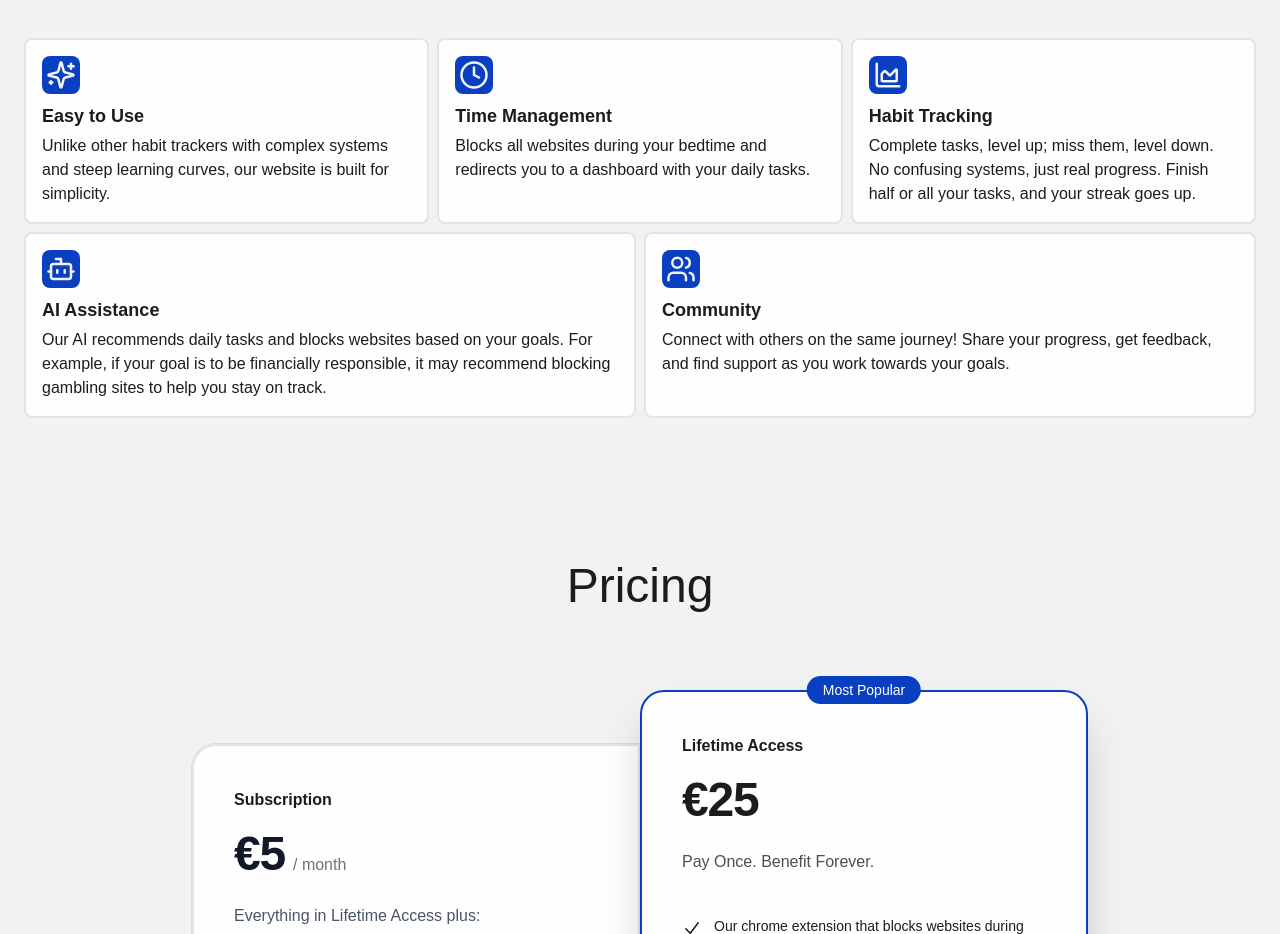
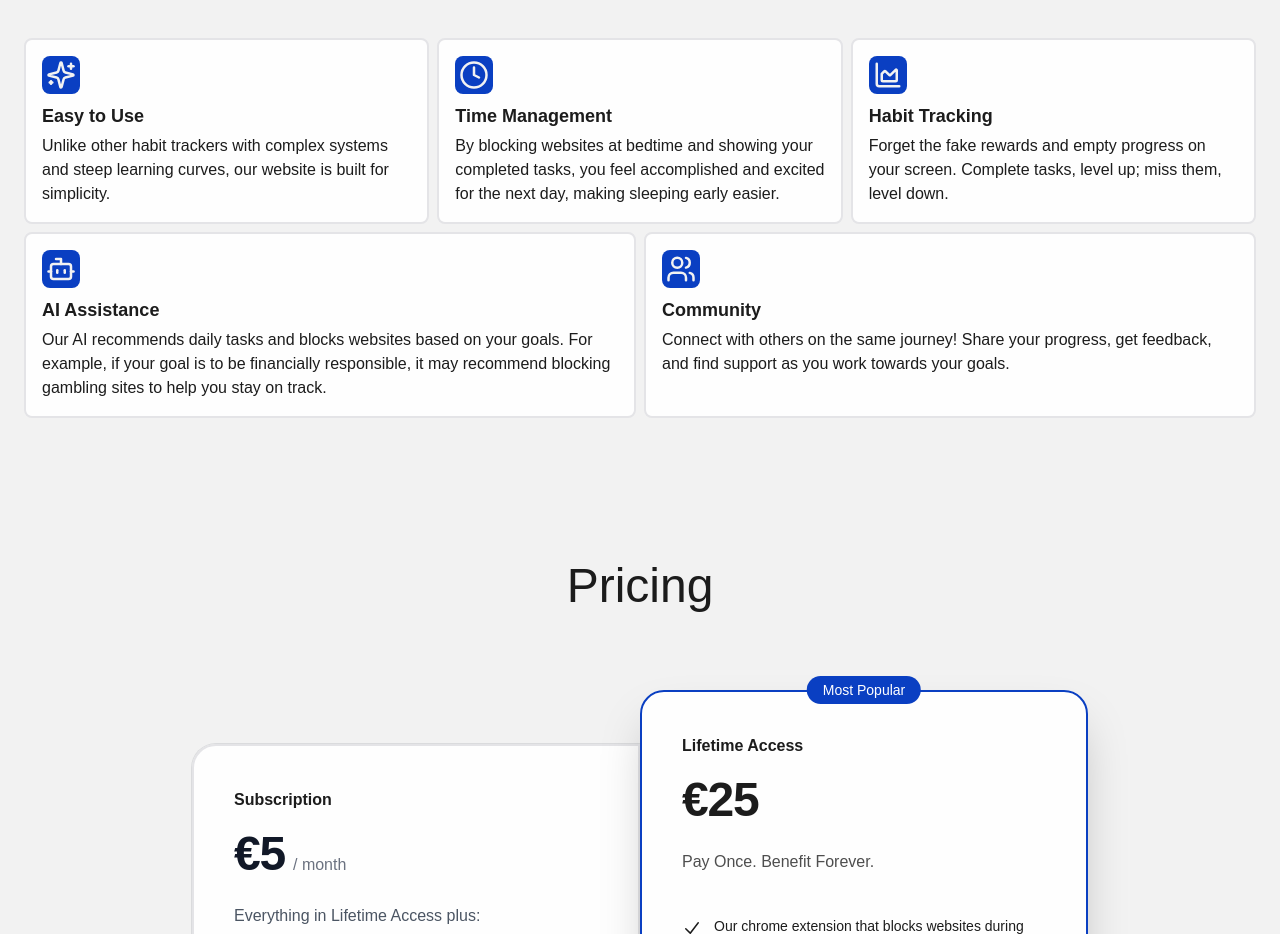
Before and after one commit to DavidDerama/first-project, a Next.js app: page / in a window 1280 px wide. Shown: the part 1120-2054 px from the top of the page. Built offline with nearby package versions, Linux system fonts and the light colour scheme; no server answers; a web font is replaced by a local one.

Commit message:
reworded features

```diff
--- a/src/components/features/Features.tsx
+++ b/src/components/features/Features.tsx
@@ -22,14 +22,14 @@ const FeaturesData: Feature[] = [
     id: 2,
     name: "Time Management",
     description:
-      "Blocks all websites during your bedtime and redirects you to a dashboard with your daily tasks.",
+      "By blocking websites at bedtime and showing your completed tasks, you feel accomplished and excited for the next day, making sleeping early easier.",
     icon: <Clock size={iconSize} />,
   },
   {
     id: 3,
     name: "Habit Tracking",
     description:
-      "Complete tasks, level up; miss them, level down. No confusing systems, just real progress. Finish half or all your tasks, and your streak goes up.",
+      "Forget the fake rewards and empty progress on your screen. Complete tasks, level up; miss them, level down.",
     icon: <ChartArea size={iconSize} />,
   },
   {
```
